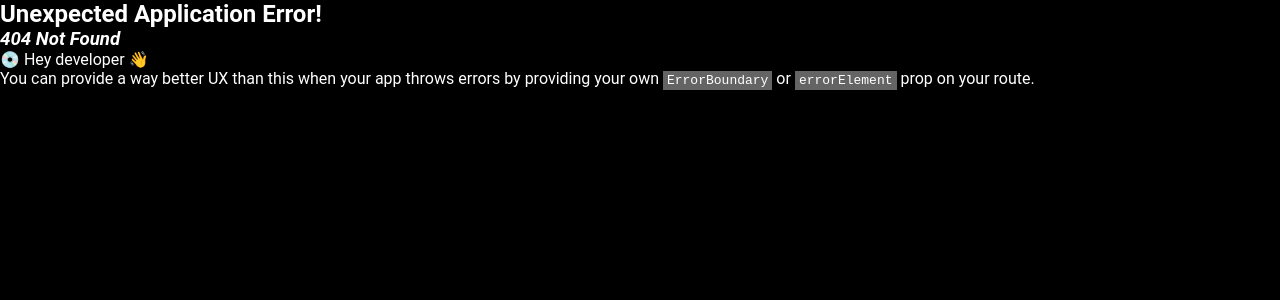
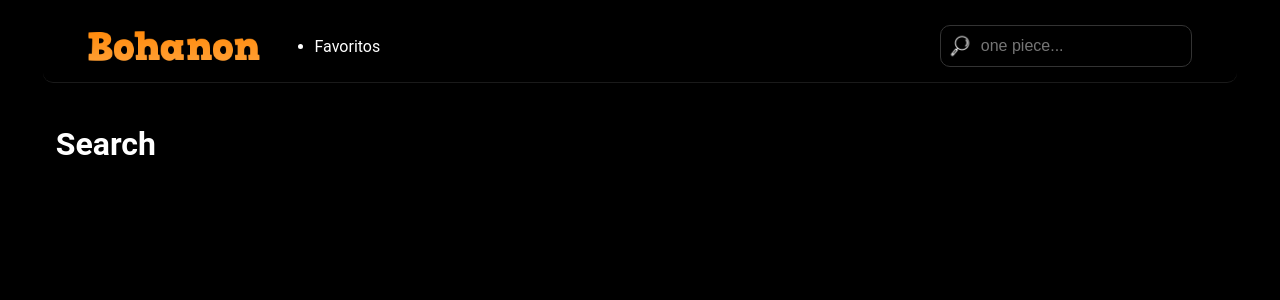
Before and after one commit to luisjedev/AnimesApp, a React (Vite) app: page /search in a window 1280 px wide. Before the commit this address had no page. Shown: the top 300 px of the page. Built offline with nearby package versions, Linux system fonts and the light colour scheme.

Commit message:
Ruta para búsqueda

```diff
--- a/src/routes/index.tsx
+++ b/src/routes/index.tsx
@@ -4,6 +4,7 @@ import { Details } from "./details.route";
 import { RouterProvider, createBrowserRouter } from "react-router-dom";
 import { MainLayout } from "../layouts/main-layout";
 import { Favorites } from "./favorites.route";
+import { Search } from "./search.route";
 
 const appRoutes: RouteObject[] = [
   {
@@ -22,6 +23,10 @@ const appRoutes: RouteObject[] = [
         path: "/favorites",
         element: <Favorites />,
       },
+      {
+        path: "/search",
+        element: <Search />,
+      },
     ],
   },
 ];
--- /dev/null
+++ b/src/routes/search.route.tsx
@@ -0,0 +1,3 @@
+export function Search() {
+  return <h1>Search</h1>;
+}
```
